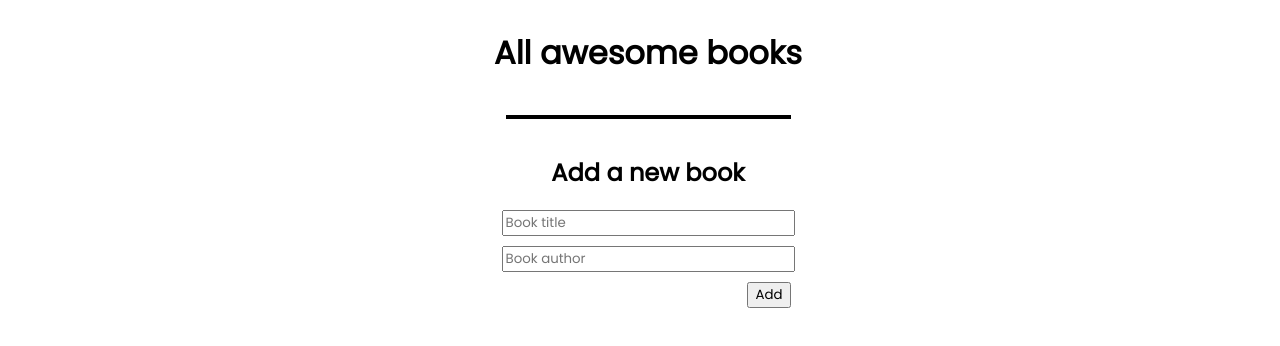
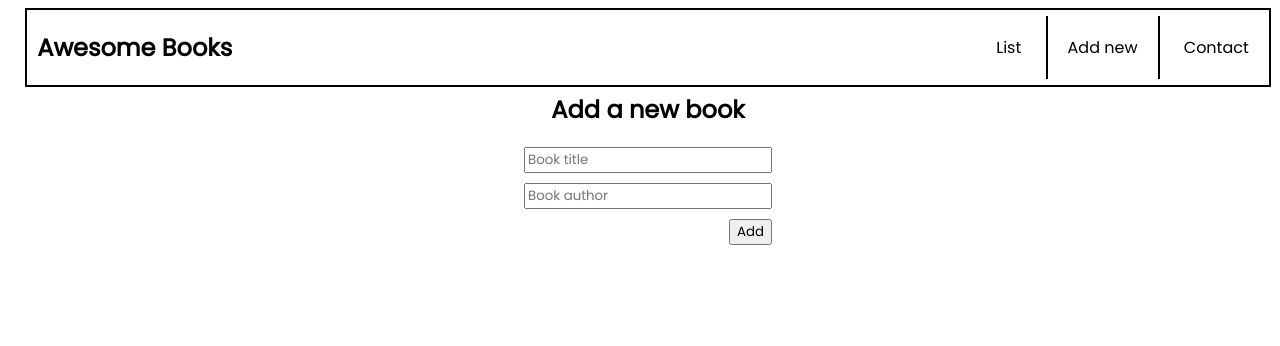
Before and after one commit to wickathou/awesome-books, a website: page index.html in a window 1280 px wide. Drawn offline with Linux system fonts and the light colour scheme; a web font is replaced by a local one.

Commit message:
set list and Add new section

```diff
--- a/app.js
+++ b/app.js
@@ -103,3 +103,22 @@ addButton.addEventListener(('click'), ((e) => {
     newBookTitle.value = '';
   }
 }));
+
+const bookStored = document.querySelector('.books-stored')
+const booksAdd = document.querySelector('.books-add')
+
+document.querySelector('.nav').addEventListener('click',((e)=>{
+  if (e.target.innerText === 'List'){
+    bookStored.classList.add('books-stored-appear')
+    booksAdd.classList.add('books-add-disappear')
+    console.log(bookStored);
+  }
+  if (e.target.innerText === 'Add new'){
+    bookStored.classList.remove('books-stored-appear')
+    booksAdd.classList.remove('books-add-disappear')
+
+  }
+  if (e.target.innerText === 'Contact'){
+
+  }
+}))
--- a/index.html
+++ b/index.html
@@ -8,11 +8,19 @@
   <title>Awesome books</title>
 </head>
 <body>
-  <header>
-    <h1>All awesome books</h1>
-  </header>
+  <nav class="nav">
+    <h1>Awesome Books</h1>
+    <div class="">
+      <a href="#" >List</a>
+      <a href="#" class="Add-new">Add new</a>
+      <a href="#" >Contact</a>
+    </div>
+  </nav>
   <main>
     <section class="books-stored">
+      <header>
+        <h1>All awesome books</h1>
+      </header>
       <ul class="book-list-item" id="book-list">
       </ul>
     </section>
--- a/style.css
+++ b/style.css
@@ -5,19 +5,58 @@
   font-family: "Poppins", sans-serif;
 }
 
+html{
+  overflow: hidden;
+}
+
 body {
   display: flex;
-  justify-content: center;
   flex-direction: column;
   align-items: center;
   width: 100%;
 }
 
+nav{
+  display: flex;
+  justify-content: space-between;
+  align-items: center;
+  position: fixed;
+  border: 2px solid black;
+  width: 97%;
+}
+
+nav h1{
+  padding-left: 10px;
+}
+
+/* nav div {
+  padding-right: 10px;
+} */
+
+nav a{
+  text-decoration: none;
+  padding: 20px;
+}
+
+nav .Add-new {
+  border-left: 2px solid black;
+  border-right: 2px solid black;
+}
+
+main{
+  margin-top: 8vh;
+}
+
 /* section-1 */
 
 .books-stored {
+  display: none;
+  flex-direction: column;
+  width: 100%;
+}
+
+.books-stored-appear{
   display: flex;
-  width: 100%;
 }
 
 .book-list-item {
@@ -38,6 +77,10 @@ body {
   flex-direction: column;
 }
 
+.books-add-disappear{
+  display: none;
+}
+
 form {
   display: flex;
   flex-direction: column;
@@ -46,12 +89,12 @@ form {
 }
 
 #title {
-  width: 100%;
+  width: 30vh;
 }
 
 #author {
-  margin: 10px;
-  width: 100%;
+  margin: 10px 0px 10px 0px;
+  width: 30vh;
 }
 
 #add {
```
